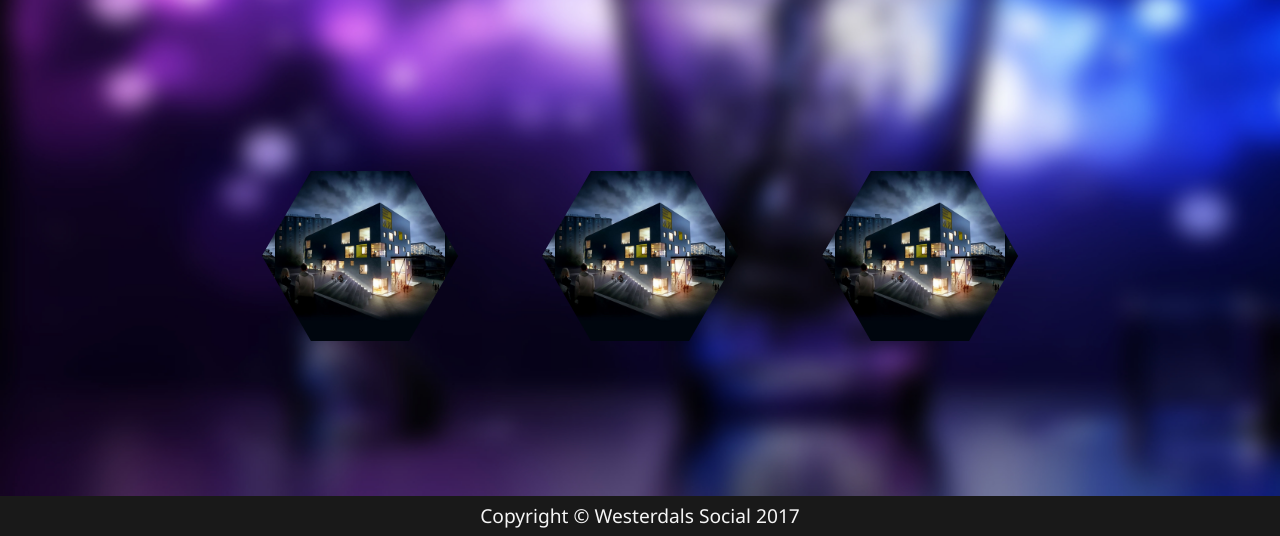
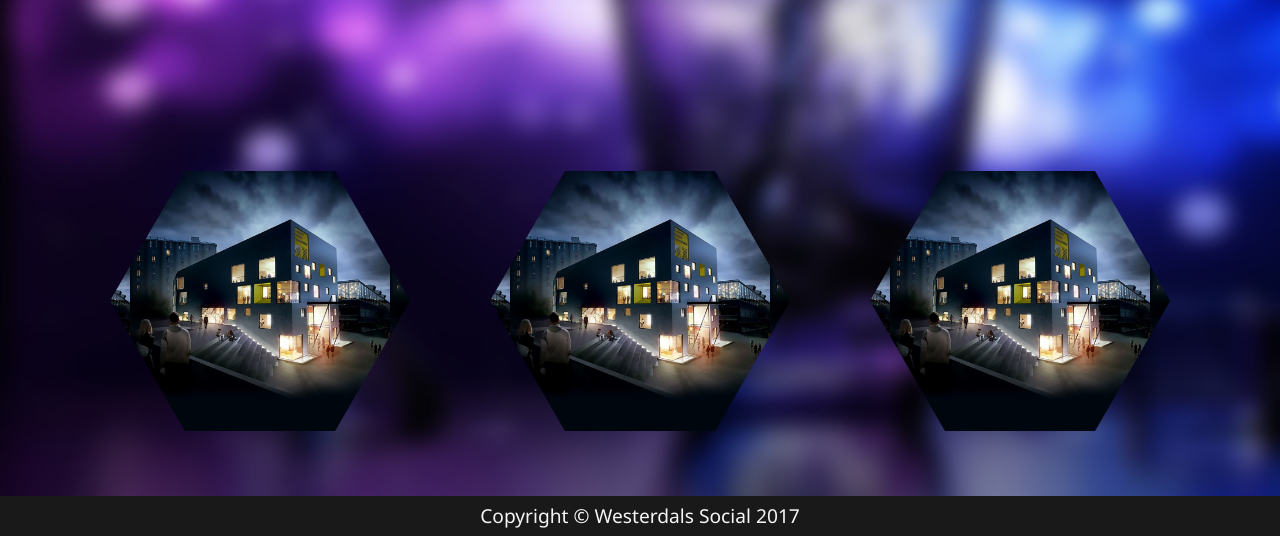
Before and after one commit to JaranB/Westerdals-Social, a PHP site: page /something/barer.php in a window 1280 px wide. Shown: the part 264-800 px from the top of the page. Run offline with PHP 8.4, Linux system fonts and the light colour scheme.

Commit message:
Ändrat storlek på hexagons i undersidor

```diff
--- a/barer.php
+++ b/barer.php
@@ -12,27 +12,27 @@ require_once('db.php');
         <img class="titelundersider" src="http://localhost/something/bilder/kategoribilder/barerlogo.png" width="300px">
             <div id="undersidor">
 
-                <a href="bildetest.php"><div class="hexagon sted1" id="undersideHex">
-                    <div class="hexagon-inside">
-                        <div class="hexagonimg" id="barimg1">
+                <a href="bildetest.php"><div class="hexagonundersider sted1" id="undersideHex">
+                    <div class="hexagon-insideundersider">
+                        <div class="hexagonimgundersider" id="barimg1">
 
                             </div>
                         </div>
                     </div>
                 </a>
 
-                <a href=""><div class="hexagon sted2" id="undersideHex">
-                    <div class="hexagon-inside">
-                        <div class="hexagonimg" id="barimg2">
+                <a href=""><div class="hexagonundersider sted2" id="undersideHex">
+                    <div class="hexagon-insideundersider">
+                        <div class="hexagonimgundersider" id="barimg2">
                         </div>
                     </div>
                 </div>
             </a>
 
                 <a href="">
-                    <div class="hexagon sted3" id="undersideHex">
-                        <div class="hexagon-inside">
-                            <div class="hexagonimg" id="barimg3">
+                    <div class="hexagonundersider sted3" id="undersideHex">
+                        <div class="hexagon-insideundersider">
+                            <div class="hexagonimgundersider" id="barimg3">
 
                             </div>
                         </div>
--- a/css/style.css
+++ b/css/style.css
@@ -563,3 +563,42 @@ footer p {
 #undersideHex {
     margin: 40px;
 }
+
+.hexagonundersider {
+    position: relative;
+    width: 300px;
+    height: 260px;
+    background: red;
+    transform: rotate(120deg);
+    margin: auto;
+    overflow: hidden;
+    visibility: hidden;
+}
+
+
+.hexagon-insideundersider
+{
+    width: 100%;
+    height: 100%;
+    background-color: green;
+    transform: rotate(-60deg);
+    overflow: hidden;
+    display: inline-block;
+    list-style-type: none;
+}
+
+.hexagonimgundersider
+{
+    width: 100%;
+    height: 100%;
+    background-image: url(http://localhost/something/bilder/hexBilde.jpg);
+    background-position: center;
+    background-size: contain;
+    transform: rotate(-60deg);
+    visibility: visible;
+}
+
+.hexagonundersider:hover {
+    transform: scale(1.1) rotate(120deg);
+    transition-duration: 1s;
+}
--- a/login.php
+++ b/login.php
@@ -25,7 +25,7 @@ if(isset($_POST) & !empty($_POST)){
 
 	}
 
-    if($row['rag'] == 1){
+    if($row['rang'] == 1){
         $_SESSION['admin'] = true;
     } else {
         $_SESSION['admin'] = false;
```
